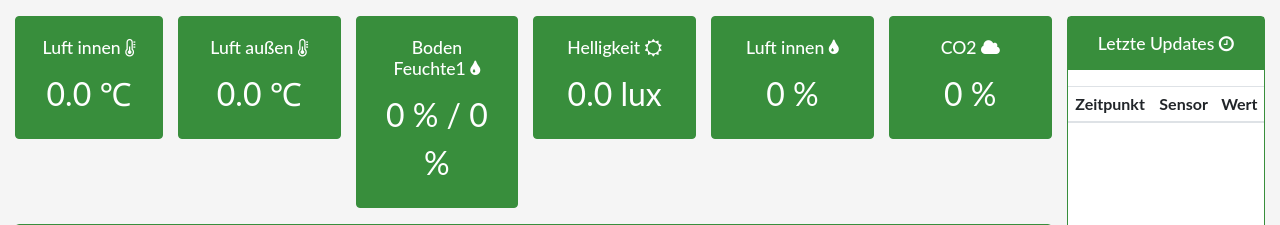
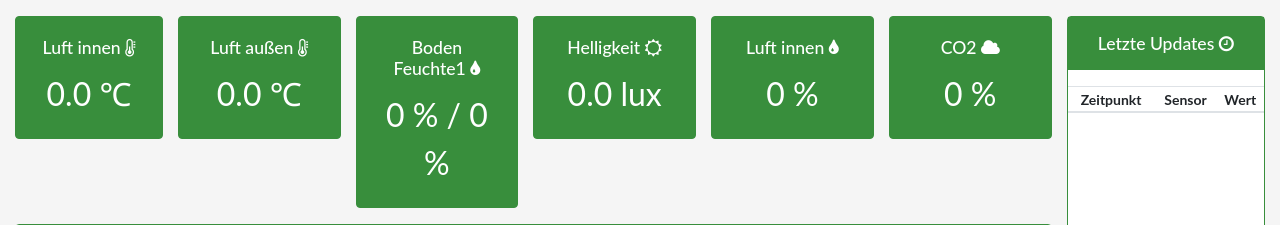
Before and after one commit to hablijack/greenhouse, a Flask app: page / in a window 1280 px wide. Shown: the part 56-281 px from the top of the page. Run offline with Flask 2, Linux system fonts and the light colour scheme; data that the repository does not hold is empty; parts of the project's set-up code (start-up, migrations or seed data) failed here and were passed over; some libraries are stand-ins or nearby versions.

Commit message:
display changes

```diff
--- a/assets/css/style.css
+++ b/assets/css/style.css
@@ -36,3 +36,10 @@ html, body {
     background-color: #388e3c;
     color: white;
 }
+
+.table-sm {
+    font-size: 14px;
+}
+.table-sm td, .table-sm th {
+    padding: .1rem;
+}
--- a/templates/index.html
+++ b/templates/index.html
@@ -145,7 +145,7 @@
                                     {% elif "capacity" in measurement.sensor %}
                                         {{ measurement.value }} %
                                     {% elif "power_consumption" in measurement.sensor %}
-                                        {{ measurement.value | default(0.0, true) | round(2, 'floor') }} mW
+                                        {{ measurement.value | default(0.0, true) | round | int }} mW
                                     {% endif %}
                                 {% endfor %}
                                 </td>
```
